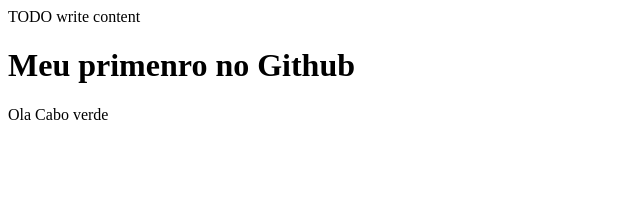
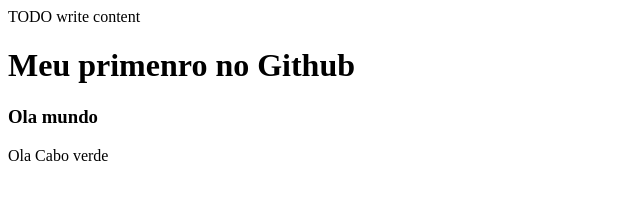
Before and after one commit to MorenoSoft/helo-word, a website: page public_html/index.html in a window 1280 px wide. Shown: the whole page, without its empty margins (0-640 px from the left). Drawn offline with Linux system fonts and the light colour scheme.

Commit message:
Update index.html

```diff
--- a/public_html/index.html
+++ b/public_html/index.html
@@ -7,6 +7,7 @@
     <body>
         <div>TODO write content</div>
         <h1>Meu primenro no Github</h1>
+        <h3>Ola mundo</h3>
         <p>Ola Cabo verde</p>
     </body>
 </html>
```
